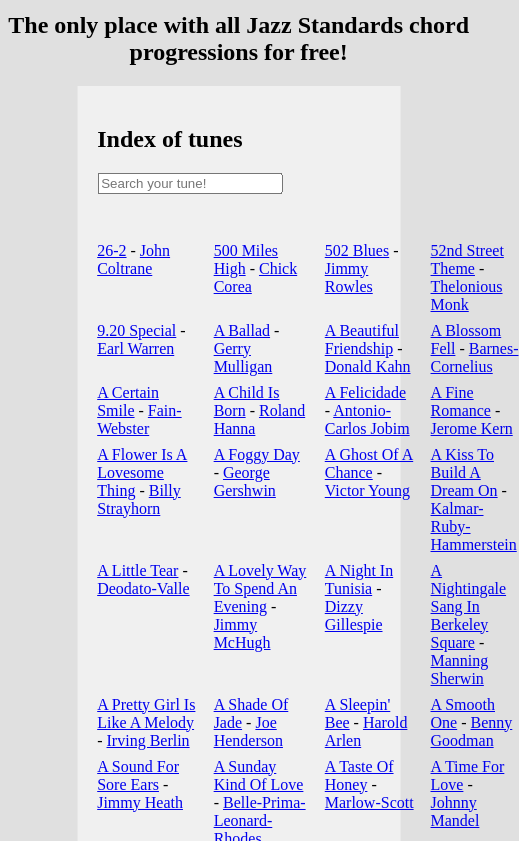
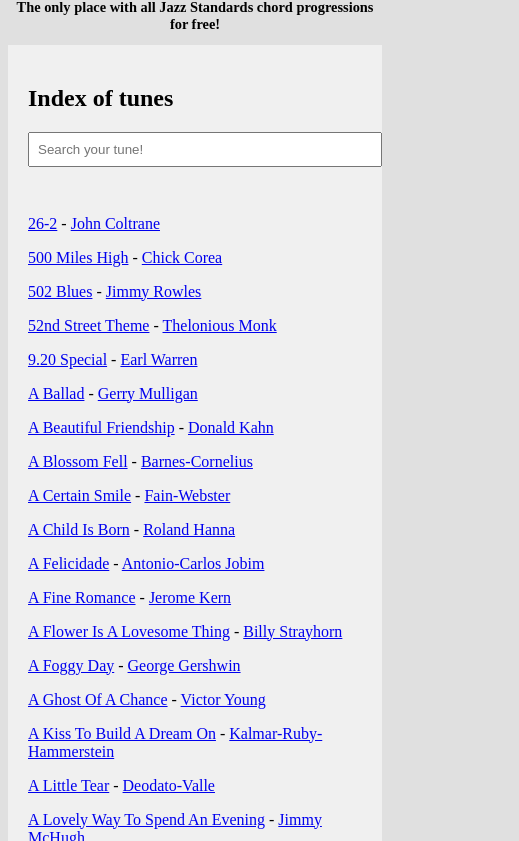
Before and after one commit to hegelespaul/FreeBook, a plain HTML site: page index.html in a window 390 px wide. Shown: the part 63-904 px from the top of the page, 519 px wide, since content can reach past the window. Drawn offline with Linux system fonts and the light colour scheme.

Commit message:
simple mqueries

```diff
--- a/main.css
+++ b/main.css
@@ -37,3 +37,66 @@ button{
     cursor: pointer;
     display: none;
 }
+
+@media (max-width: 1024px) {
+    .songIndex {
+        width: 90%;
+    }
+}
+
+@media (max-width: 768px) {
+    .songIndex {
+        width: 95%;
+    }
+
+    #index {
+        grid-template-columns: repeat(2, 1fr);
+    }
+
+    .main-header h1 {
+        font-size: 1.5em;
+    }
+
+    .main-header h2 {
+        font-size: 1em;
+    }
+
+    #searchBox input {
+        width: 100%;
+        padding: 10px;
+    }
+
+    #searchBox button {
+        width: 100%;
+        padding: 10px;
+    }
+}
+
+@media (max-width: 480px) {
+    .songIndex {
+        width: 100%;
+    }
+
+    #index {
+        grid-template-columns: 1fr;
+        grid-row-gap: 1em; /* Increase vertical gap between tunes */
+    }
+
+    .main-header h1 {
+        font-size: 1.2em;
+    }
+
+    .main-header h2 {
+        font-size: 0.9em;
+    }
+
+    #searchBox input {
+        width: 100%;
+        padding: 8px;
+    }
+
+    #searchBox button {
+        width: 100%;
+        padding: 8px;
+    }
+}
--- a/main.js
+++ b/main.js
@@ -139,6 +139,26 @@ function generateNewHTMLTune(title, composer, sections) {
                     }
                         pre:nth-child(n+2) {
                         margin-left: -2.5px;
+                    }
+                    @media (max-width: 768px) {
+                        body {
+                            width: 90%;
+                            padding: 10px;
+                        }
+                        pre {
+                            font-size: 18px;
+                        }
+                    }
+
+                    /* Adjustments for smaller mobile devices */
+                    @media (max-width: 480px) {
+                        body {
+                        width: 90%
+                            padding: 5px;
+                        }
+                        pre {
+                            font-size: 16px;
+                        }
                     }
                 </style>
                 <title>${title}</title>
```
